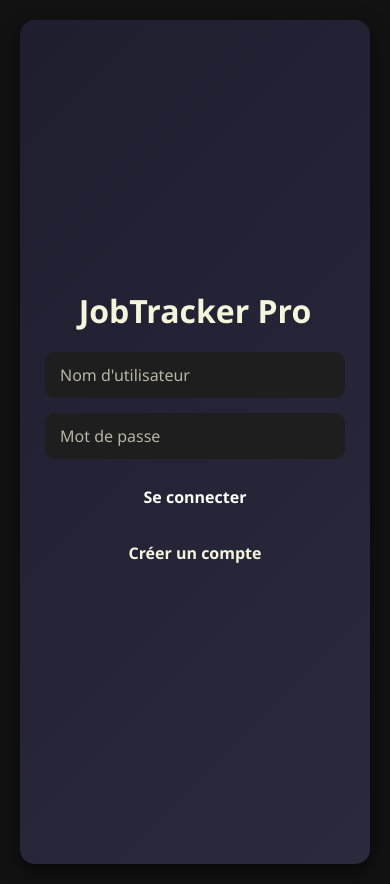
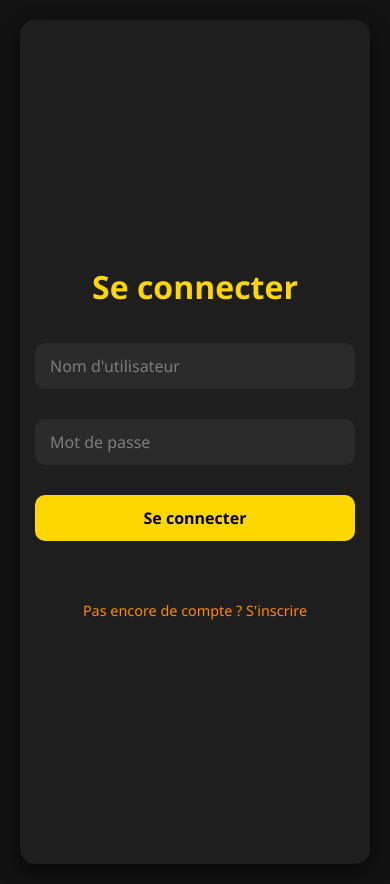
Before and after one commit to terbalito/jobTracker, a website with bundled scripts: page index.html in a window 390 px wide. Built offline with nearby package versions, Linux system fonts and the light colour scheme.

Commit message:
interface login litle improved

```diff
--- a/css/style.css
+++ b/css/style.css
@@ -373,6 +373,105 @@ textarea {
 }
 
 
+/* Wrapper pour centrer l'écran auth */
+.auth-wrapper {
+    display: flex;
+    justify-content: center;
+    align-items: center;
+    min-height: 100vh;
+    /* background: linear-gradient(135deg, #121212 0%, #1e1e1e 100%); */
+    padding: 20px;
+}
+
+/* La card de login */
+#auth-screen {
+    background: var(--bg-card);
+    max-width: 380px;
+    width: 100%;
+    padding: 30px 25px;
+    border-radius: 15px;
+    box-shadow: 0 8px 20px rgba(0,0,0,0.6);
+    display: flex;
+    flex-direction: column;
+    gap: 15px;
+    text-align: center;
+}
+
+#auth-screen h2 {
+    color: var(--accent-yellow);
+    margin-bottom: 20px;
+}
+
+/* Inputs & Buttons */
+#auth-screen input {
+    width: 100%;
+    padding: 12px 15px;
+    border: none;
+    border-radius: 10px;
+    background-color: #2a2a2a;
+    color: var(--text-beige);
+    font-size: 1rem;
+}
+
+#auth-screen input::placeholder {
+    color: var(--text-muted);
+}
+
+#auth-screen button {
+    width: 100%;
+    padding: 12px;
+    border-radius: 10px;
+    border: none;
+    font-weight: bold;
+    cursor: pointer;
+    transition: var(--transition);
+}
+
+#login-btn {
+    background-color: var(--accent-yellow);
+    color: black;
+}
+
+#login-btn:hover {
+    opacity: 0.9;
+}
+
+#signup-btn {
+    background-color: transparent;
+    color: var(--accent-yellow);
+    border: 2px solid var(--accent-yellow);
+}
+
+#signup-btn:hover {
+    background-color: var(--accent-yellow);
+    color: black;
+}
+
+#auth-error {
+    color: var(--danger);
+    font-weight: bold;
+}
+
+#switch-auth {
+    color: var(--accent-orange);
+    cursor: pointer;
+    font-size: 0.9rem;
+    margin-top: 10px;
+    transition: var(--transition);
+}
+
+#switch-auth:hover {
+    color: var(--accent-yellow);
+}
+
+/* Responsive */
+@media (max-width: 500px) {
+    #auth-screen {
+        padding: 25px 15px;
+    }
+}
+
+
 /* Animations */
 @keyframes fadeIn {
     from { opacity: 0; transform: translateY(10px); }
--- a/index.html
+++ b/index.html
@@ -10,16 +10,21 @@
 
 </head>
 <body>
+
         <section id="auth-screen">
-        <h2>JobTracker Pro</h2>
+            <h2 id="auth-title">Se connecter</h2>
+
             <input id="username" placeholder="Nom d'utilisateur">
             <input id="password" type="password" placeholder="Mot de passe">
 
             <button id="login-btn">Se connecter</button>
-        <button id="signup-btn">Créer un compte</button>
+            <button id="signup-btn" class="hidden">Créer un compte</button>
 
             <p id="auth-error"></p>
+
+            <span id="switch-auth">Pas encore de compte ? S'inscrire</span>
         </section>
+
     <div class="app-container">
         <!-- Dashboard Stats -->
         <header class="dashboard">
--- a/js/auth.js
+++ b/js/auth.js
@@ -1,15 +1,6 @@
 const API_URL = location.hostname === 'localhost'
   ? 'http://localhost:3000'
   : `${location.protocol}//${location.host}`;
-
-document.addEventListener('DOMContentLoaded', () => {
-    const signupBtn = document.getElementById('signup-btn');
-    const loginBtn = document.getElementById('login-btn');
-
-    if (signupBtn) signupBtn.onclick = () => auth('signup');
-    if (loginBtn) loginBtn.onclick = () => auth('login');
-});
-
 
 async function auth(type) {
   const username = document.getElementById('username').value;
```
Also changed, not shown: backend/data/offres.json (+22 -1 lines). Lines whose indentation alone changed are shown as unchanged.
